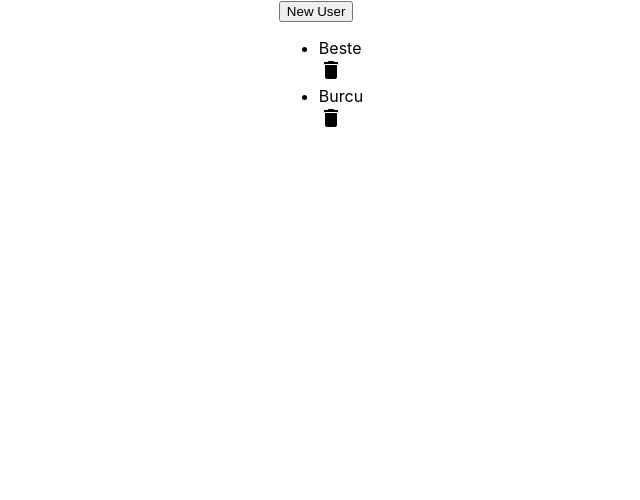
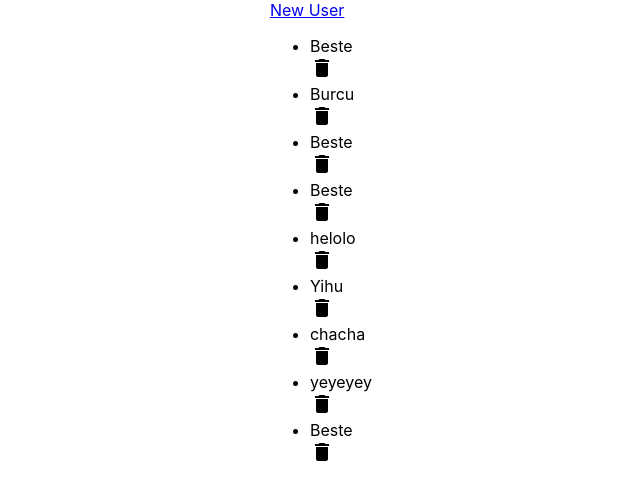
Before and after one commit to bbbayhan/formik-ts-app, a React (Create React App) app: page / in a window 1280 px wide. Shown: the top 500 px of the page, without its empty margins (319-959 px from the left). Built offline with nearby package versions, Linux system fonts and the light colour scheme; data requests are answered from the project's data file.

Commit message:
Use react-router to link between the components

```diff
--- a/db.json
+++ b/db.json
@@ -19,6 +19,76 @@
       "companyName": "hello",
       "companyYear": "2000",
       "id": 2
+    },
+    {
+      "firstName": "Beste",
+      "lastName": "Bayhan",
+      "email": "bestebbayhan@gmail.com",
+      "age": "20",
+      "birthday": "12092021",
+      "companyName": "hello",
+      "companyYear": "2000",
+      "id": 3
+    },
+    {
+      "firstName": "Beste",
+      "lastName": "Bayhan",
+      "email": "bestebbayhan@gmail.com",
+      "age": "20",
+      "birthday": "12092021",
+      "companyName": "hello",
+      "companyYear": "2000",
+      "id": 4
+    },
+    {
+      "firstName": "helolo",
+      "lastName": "Bayhan",
+      "email": "bestebbayhan@gmail.com",
+      "age": "20",
+      "birthday": "12092021",
+      "companyName": "hello",
+      "companyYear": "2000",
+      "id": 5
+    },
+    {
+      "firstName": "Yihu",
+      "lastName": "Bayhan",
+      "email": "bestebbayhan@gmail.com",
+      "age": "20",
+      "birthday": "12092021",
+      "companyName": "hello",
+      "companyYear": "2020",
+      "id": 6
+    },
+    {
+      "firstName": "chacha",
+      "lastName": "Bayhan",
+      "email": "bestebbayhan@gmail.com",
+      "age": "20",
+      "birthday": "12092021",
+      "companyName": "hello",
+      "companyYear": "2000",
+      "id": 7
+    },
+    {
+      "firstName": "yeyeyey",
+      "lastName": "Bayhan",
+      "email": "bestebbayhan@gmail.com",
+      "age": "20",
+      "birthday": "12092021",
+      "companyName": "hello",
+      "companyYear": "2000",
+      "id": 8
+    },
+    {
+      "firstName": "Beste",
+      "lastName": "Bayhan",
+      "email": "bestebbayhan@gmail.com",
+      "age": "20",
+      "birthday": "12092021",
+      "companyName": "hello",
+      "companyYear": "2000",
+      "id": 9
     }
   ]
 }
--- a/package.json
+++ b/package.json
@@ -17,6 +17,7 @@
     "react": "^17.0.1",
     "react-dom": "^17.0.1",
     "react-query-devtools": "^2.6.3",
+    "react-router-dom": "^5.2.0",
     "react-scripts": "4.0.3",
     "typescript": "^4.2.2",
     "web-vitals": "^1.1.0",
@@ -49,6 +50,7 @@
     ]
   },
   "devDependencies": {
+    "@types/react-router-dom": "^5.1.7",
     "axios": "0.21.1",
     "concurrently": "^6.0.0",
     "json-server": "0.16.3",
--- a/src/App.tsx
+++ b/src/App.tsx
@@ -1,28 +1,39 @@
 import React,{useState} from 'react';
 import { QueryClient, QueryClientProvider} from "react-query";
+import { BrowserRouter, Switch, Route} from "react-router-dom";
 import { ReactQueryDevtools,  } from 'react-query-devtools'
 import './App.css';
 import User from "./User";
 import UserList from './UserList';
+import UserForm from './UserForm';
+
 
 const queryClient = new QueryClient();
 
 function App() {
-  const [isUserOpen, setUserOpen] = useState(false);
   const [selectedUser, setSelectedUser] = useState([]);
   const [selectedUserID, setSelectedUserID] = useState(0);
 
   const openUser = (user:any) =>{
     setSelectedUser(user);
     setSelectedUserID(user.id);
-    setUserOpen(true);
   }
 
   return(
     <QueryClientProvider client={queryClient}>
-      <div className="App">
-      {isUserOpen? <User selectedUser={selectedUser} selectedUserID={selectedUserID}/> : <UserList onClickHandler={openUser}/>}
-      </div>
+      <BrowserRouter>
+        <Switch>
+            <div className="App">
+              <Route exact path="/">
+                <UserList onClickHandler={openUser}/>
+              </Route>
+              <Route path="/user-profile">
+                <User selectedUser={selectedUser} selectedUserID={selectedUserID}/>
+              </Route>
+              <Route path="/user-form" component={UserForm}/>
+            </div>
+          </Switch>
+      </BrowserRouter>
       <ReactQueryDevtools initialIsOpen={false} />
     </QueryClientProvider>
     );
--- a/src/UserForm.tsx
+++ b/src/UserForm.tsx
@@ -1,5 +1,6 @@
 import React, {useState} from 'react';
 import {Form, Formik} from 'formik';
+import {Link} from "react-router-dom";
 import axios from 'axios';
 import './App.css';
 import FirstPage from "./forms/FirstPage";
@@ -7,6 +8,7 @@ import SecondPage from "./forms/SecondPage";
 import ThirdPage from "./forms/ThirdPage";
 import ForthPage from "./forms/ForthPage";
 import {validationSchema} from "./validations";
+import UserList from "./UserList";
 
 const steps = ['First Page', 'Second Page', 'Third Page'];
 const formId = "form";
@@ -20,8 +22,7 @@ const renderStepContent = (step: number, handleChange:any, values: any) => {
     case 2:
       return <ThirdPage handleChange={handleChange} values={values} />;
     default:
-      return <div>Not Found</div>;
-  }
+      return <Link to="/" component={UserList}></Link>;  }
 }
 
 function UserForm() {
@@ -67,7 +68,7 @@ function UserForm() {
       >
         {({ isSubmitting, handleChange, values }) => (
           <Form className="App" id={formId}>
-            {activeStep !== 0 && (
+            {(activeStep !== 0 && activeStep !== 3)  && (
                 <button className="previous" type="button" onClick={handleBack}>&laquo;</button>
               )}
             {renderStepContent(activeStep, handleChange, values)}
--- a/src/UserList.tsx
+++ b/src/UserList.tsx
@@ -1,23 +1,18 @@
-import React, {useState} from 'react';
+import React from 'react';
+import { Link} from "react-router-dom";
 import './App.css';
 import {useQuery, useMutation, useQueryClient} from 'react-query';
 import DeleteIcon from '@material-ui/icons/Delete';
-import UserForm from './UserForm';
 import axios from 'axios';
 
 
 function UserList(props: any) {
-    const [isOpen, setIsOpen] = useState(false);
     const queryClient = useQueryClient();
 
   const { data=[] } = useQuery("fetchUsers", async () => {
       const { data } =  await axios.get("http://localhost:5000/users/")
       return data
     }, { cacheTime: Infinity });
-
-  const handleOnClick = () =>{
-    setIsOpen(true);
-  }
 
   const deleteUser = async (id: any) =>{
     return await axios.delete("http://localhost:5000/users/" + id);
@@ -32,10 +27,10 @@ function UserList(props: any) {
 
   return (
     <div className="App">
-    {isOpen?
-        <UserForm/> : (
         <div>
-        <button type="button" onClick={handleOnClick}>New User</button>
+        <Link to='/user-form'>
+          New User
+        </Link>
         <ul>
             {data.map((user: any) => {
               return(
@@ -49,8 +44,6 @@ function UserList(props: any) {
             }
         </ul>
         </div>
-        )
-      }
       </div>
   );
 }
```
Also changed, not shown: 1 other file (tests, documents, lock files or other folders).
